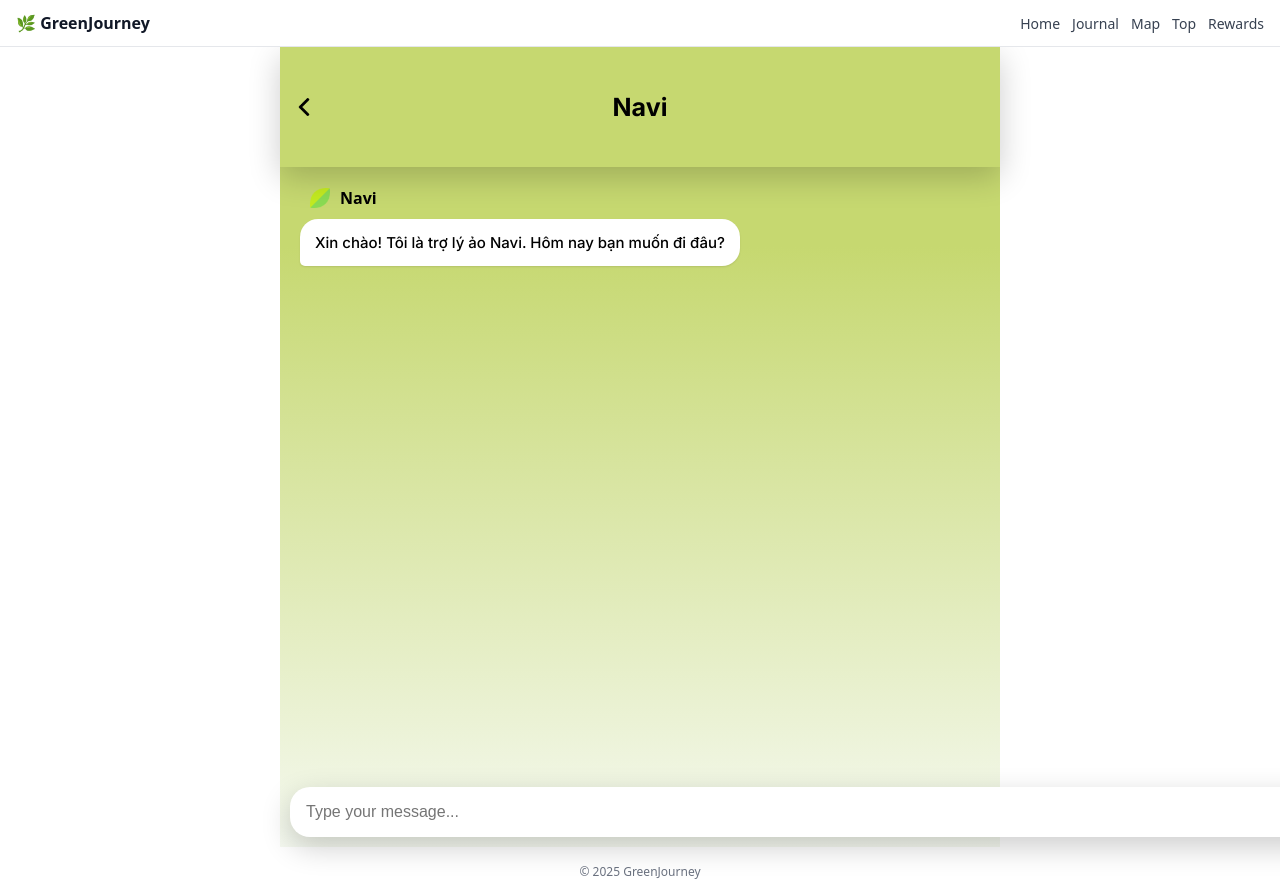
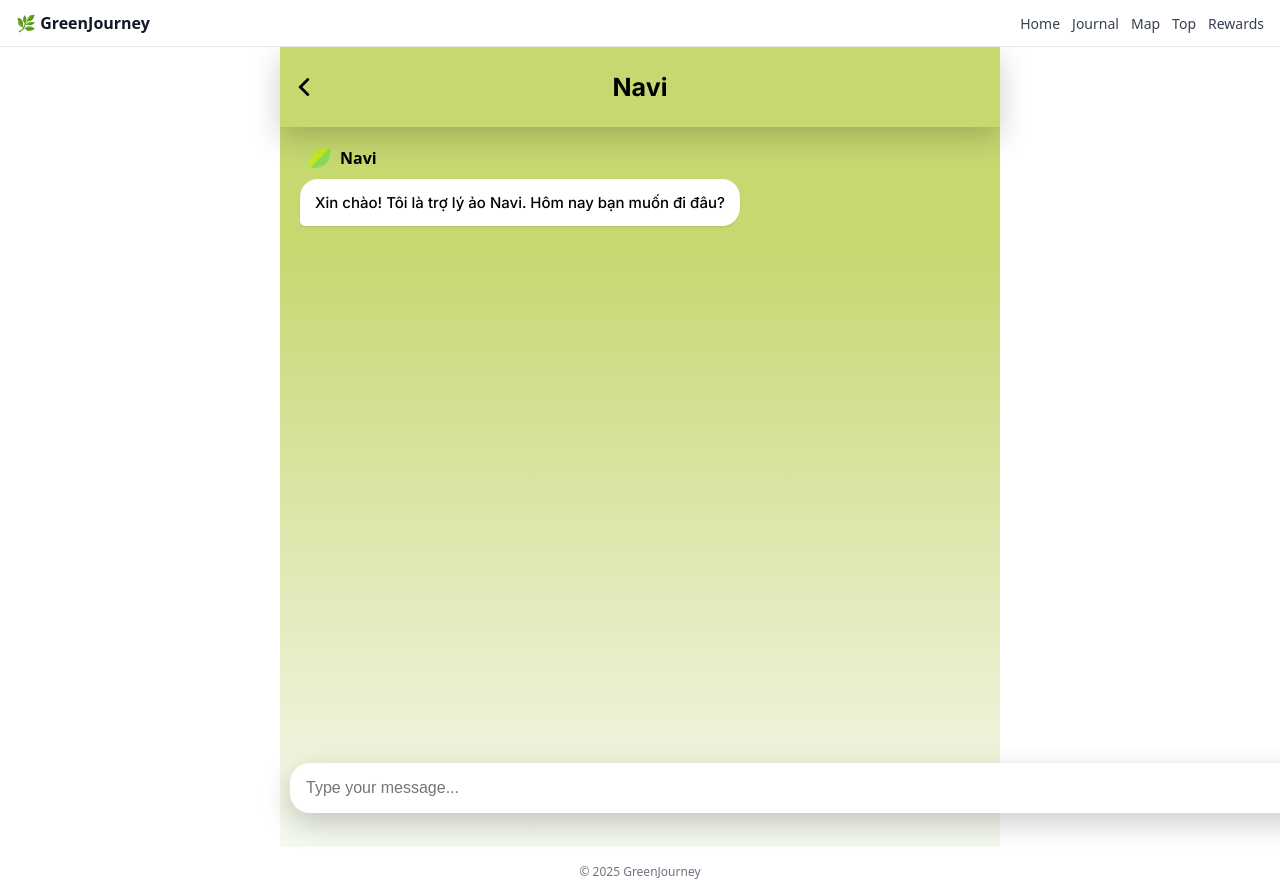
Before and after one commit to Van-Trangg/Project, a React (Vite) app in the folder frontend/: page /chat in a window 1280 px wide. Shown: the top 896 px of the page. Built offline with nearby package versions, Linux system fonts and the light colour scheme; no server answers.

Commit message:
map: ui fix

```diff
--- a/frontend/src/styles/Chat.css
+++ b/frontend/src/styles/Chat.css
@@ -19,7 +19,7 @@
 }
 
 .chat-header {
-    height: 15dvh;
+    height: 10dvh;
     position: sticky;
     top: 0;
     left: 0;
@@ -60,7 +60,7 @@
     display: flex;
     flex-direction: column;
     gap: 20px;
-    padding-bottom: 60px;
+    padding-bottom: 10dvh;
 }
 .message-header {
     display: flex;
@@ -119,7 +119,7 @@
 .chat-input-area {
     position: fixed;
     background: transparent;
-    bottom: 0;
+    bottom: 3dvh;
     margin-top: 10px;
     display: flex;
     padding: 10px;
```
